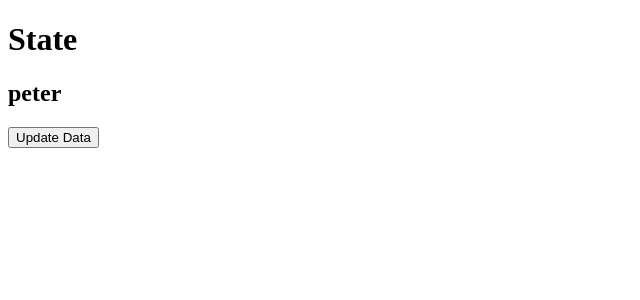
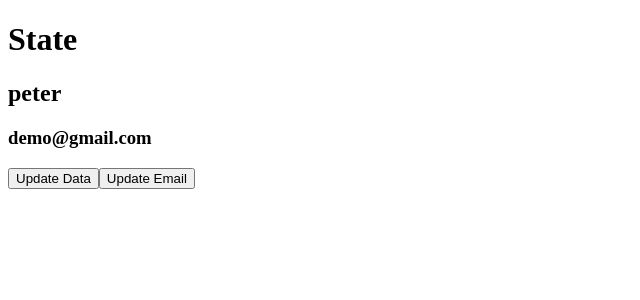
Before and after one commit to Priyankayadav2/vite, a React app: page / in a window 1280 px wide. Shown: the top 300 px of the page, without its empty margins (0-640 px from the left). Built offline with nearby package versions, Linux system fonts and the light colour scheme; the HTML template or start-up script is replaced by a standard one.

Commit message:
difference between variable and state

```diff
--- a/src/App.jsx
+++ b/src/App.jsx
@@ -1,17 +1,23 @@
 import { useState } from "react"
-
 function App() {
 const [data,setData]=useState("peter")
 function update(){
   setData('john')
 }
+function updateEmail(){
+  emailId="anil@gmail.com"
+  console.log(emailId);
 
-
+}
+  let emailId="test@gmail"
+  emailId="demo@gmail.com"
   return (
   <div>
       <h1>State</h1>
       <h2>{data}</h2>
+      <h3>{emailId}</h3>
       <button onClick={update}>Update Data</button>
+      <button onClick={updateEmail}>Update Email</button>
     </div>
   )
 }
```
